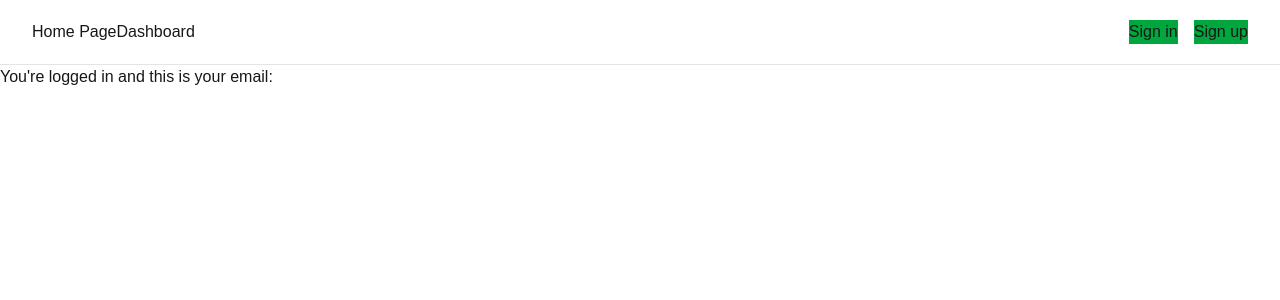
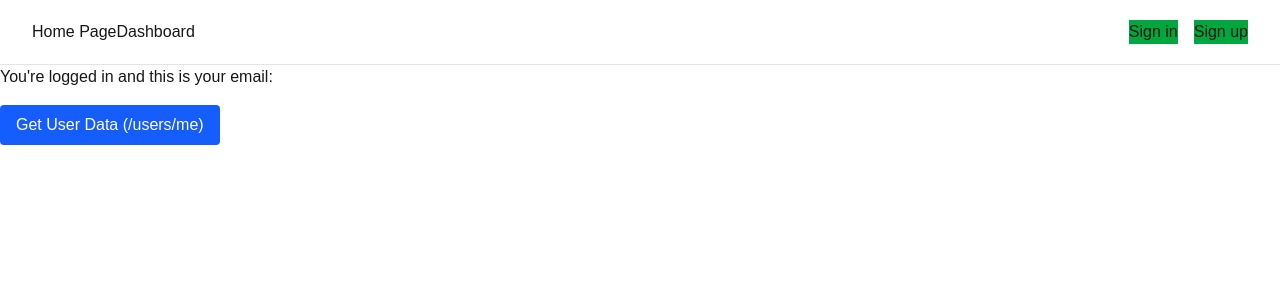
Before and after one commit to e-fonduri/e-fonduri-frontend, a Next.js app: page /dashboard in a window 1280 px wide. Shown: the top 300 px of the page. Built offline with nearby package versions, Linux system fonts and the light colour scheme; no server answers.

Commit message:
feat: button in dashboard that tests calling the /users/me guarded route

```diff
--- a/src/app/dashboard/page.tsx
+++ b/src/app/dashboard/page.tsx
@@ -1,17 +1,80 @@
-import { getServerSession } from "next-auth";
-import Link from "next/link";
-import { authOptions } from "../api/auth/[...nextauth]/route";
+"use client";
+
+import { useSession } from "next-auth/react";
+import { useState } from "react";
 
 type Props = {
   children: React.ReactNode;
 };
 
-export default async function DashboardLayout(props: Props) {
-  const session = await getServerSession(authOptions);
+export default function DashboardLayout(props: Props) {
+  const { data: session } = useSession();
+  const [userData, setUserData] = useState<any>(null);
+  const [loading, setLoading] = useState(false);
+  const [error, setError] = useState<string | null>(null);
+
+  const handleGetUserData = async () => {
+    setLoading(true);
+    setError(null);
+
+    try {
+      const accessToken = (session as any)?.backendToken?.accessToken;
+
+      if (!accessToken) {
+        setError("No access token found");
+        return;
+      }
+
+      const response = await fetch("http://localhost:3001/users/me", {
+        method: "GET",
+        headers: {
+          Authorization: `Bearer ${accessToken}`,
+          "Content-Type": "application/json",
+        },
+      });
+
+      if (!response.ok) {
+        throw new Error(`Error: ${response.status} ${response.statusText}`);
+      }
+
+      const data = await response.json();
+      setUserData(data);
+    } catch (err) {
+      setError(err instanceof Error ? err.message : "An error occurred");
+    } finally {
+      setLoading(false);
+    }
+  };
 
   return (
     <div>
-      <div>You're logged in and this is your email: {session?.user.email}</div>
+      <div>You're logged in and this is your email: {session?.user?.email}</div>
+
+      <div className="mt-4">
+        <button
+          onClick={handleGetUserData}
+          disabled={loading}
+          className="bg-blue-600 text-white px-4 py-2 rounded hover:bg-blue-700 disabled:bg-gray-400"
+        >
+          {loading ? "Loading..." : "Get User Data (/users/me)"}
+        </button>
+      </div>
+
+      {error && (
+        <div className="mt-4 p-4 bg-red-100 text-red-700 rounded">
+          Error: {error}
+        </div>
+      )}
+
+      {userData && (
+        <div className="mt-4 p-4 bg-green-100 text-black rounded">
+          <h3 className="font-bold mb-2">User Data:</h3>
+          <pre className="text-sm overflow-auto">
+            {JSON.stringify(userData, null, 2)}
+          </pre>
+        </div>
+      )}
+
       <div>{props.children}</div>
     </div>
   );
```
